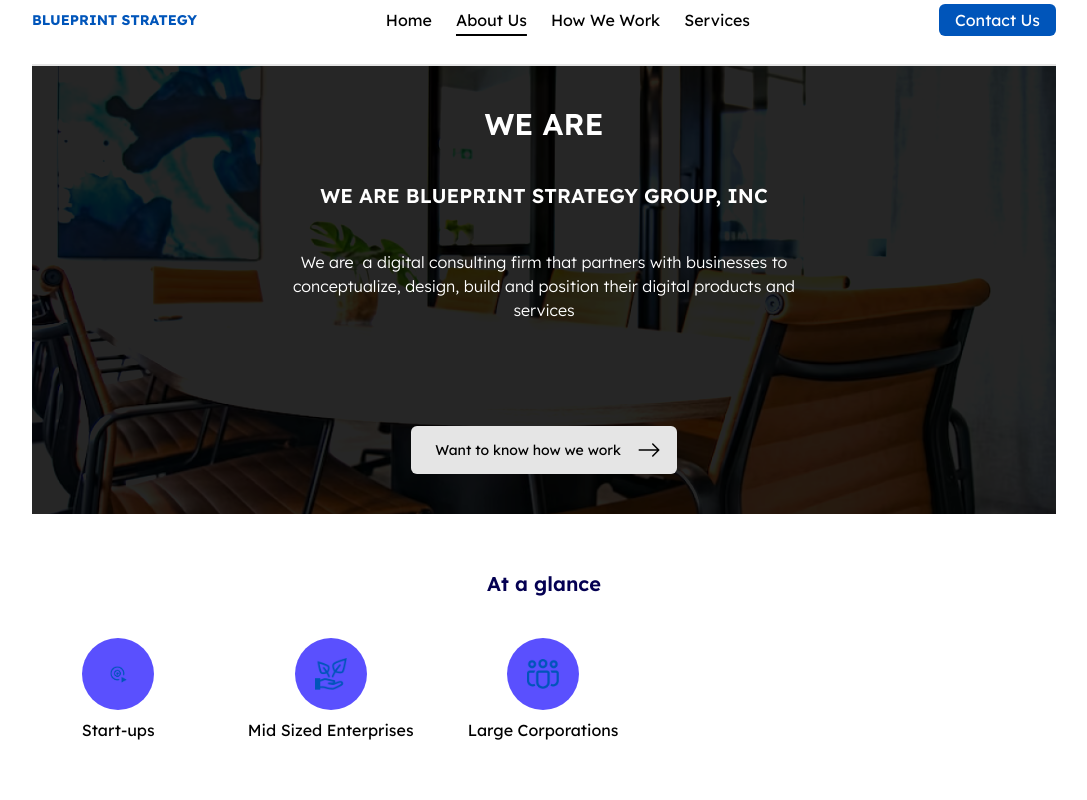
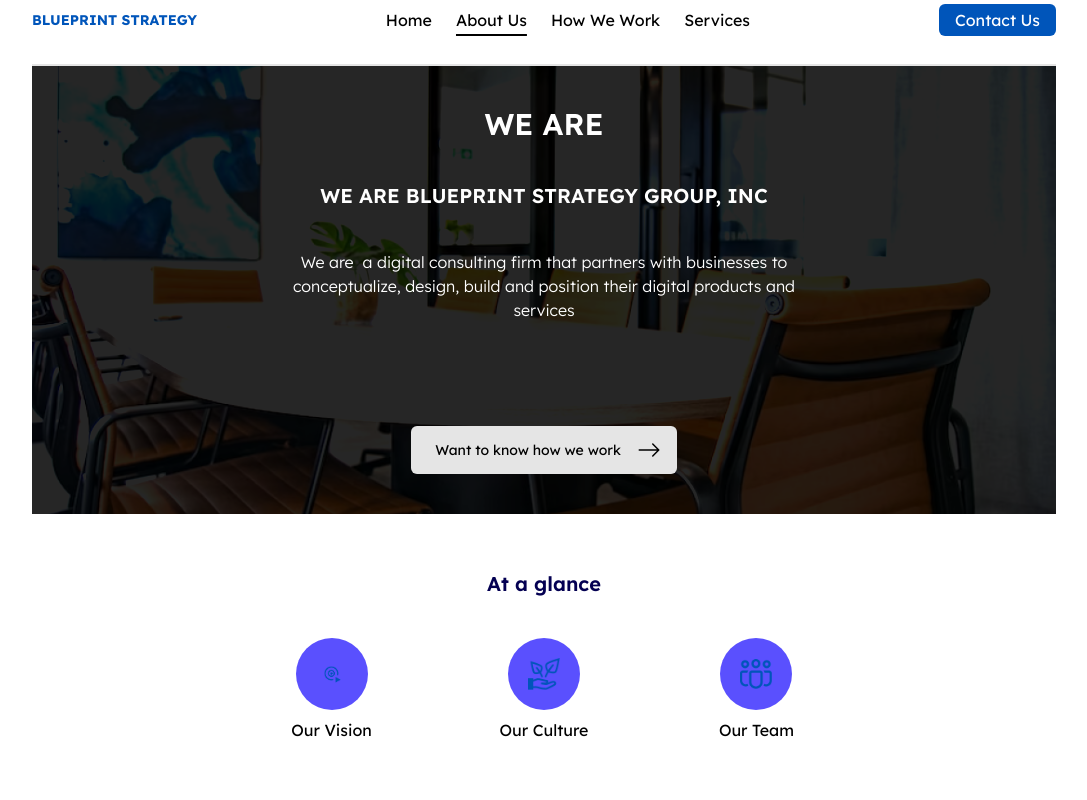
Before and after one commit to EdgarAmpiire/blueprints-web, a React (Create React App) app: page /about-us in a window 1280 px wide. Shown: the top 800 px of the page, without its empty margins (96-1183 px from the left). Built offline with nearby package versions, Linux system fonts and the light colour scheme; what tw-elements would draw is missing.

Commit message:
about us - hero

```diff
--- a/src/features/aboutUs/components/Glance.jsx
+++ b/src/features/aboutUs/components/Glance.jsx
@@ -6,17 +6,17 @@ import team from "../../../assets/team.png"
 export const Glance = () => {
   return (
   <div>
-    <div className="mt-14">
+    <div className="mt-14 flex items-center flex-col">
         <div className="flex items-center justify-center">
             <h1 className="text-[#040052] font-semibold text-xl">At a glance</h1>
         </div>
-        <div className="flex justify-between w-7/12 gap-10 mt-10">
+        <div className="flex justify-between items-center w-7/12  gap-10 mt-10">
           <div className="flex items-center justify-center flex-col w-4/12">
             <div className="bg-[#5A50FE] py-5 px-5 rounded-full flex items-center justify-center h-[4.5rem] w-[4.5rem] ">
               <img src={vision} alt="" className="w-fit" />
             </div>
             <div className="mt-2">
-              <p>Start-ups</p>
+              <p>Our Vision</p>
             </div>
           </div>
 
@@ -25,7 +25,7 @@ export const Glance = () => {
               <img src={culture} alt="" className="w-fit" />
             </div>
             <div className="mt-2">
-              <p>Mid Sized Enterprises</p>
+              <p>Our Culture</p>
             </div>
           </div>
 
@@ -34,7 +34,7 @@ export const Glance = () => {
               <img src={team} alt="" className="w-fit" />
             </div>
             <div className="mt-2">
-              <p>Large Corporations</p>
+              <p>Our Team</p>
             </div>
           </div>
         </div>
```
